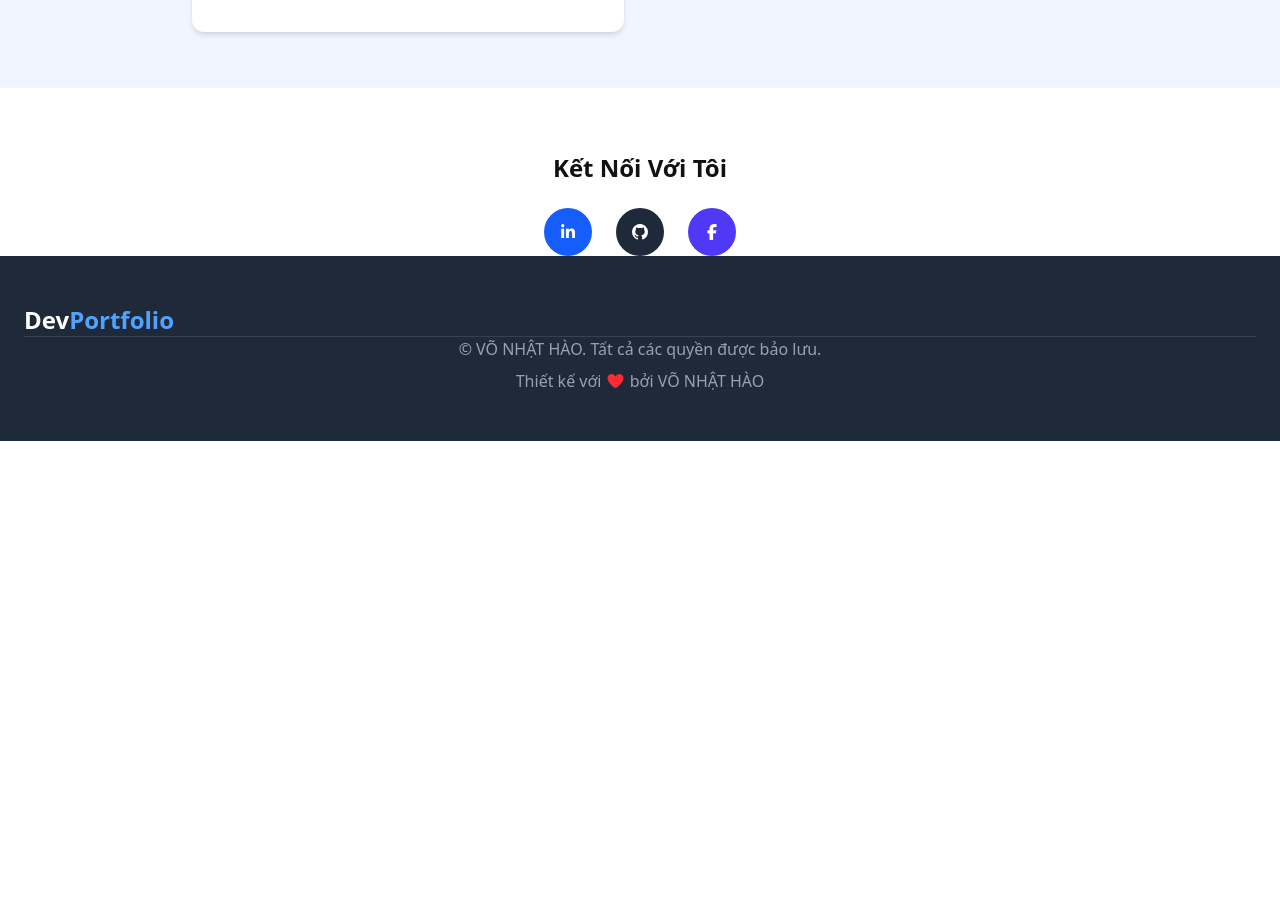
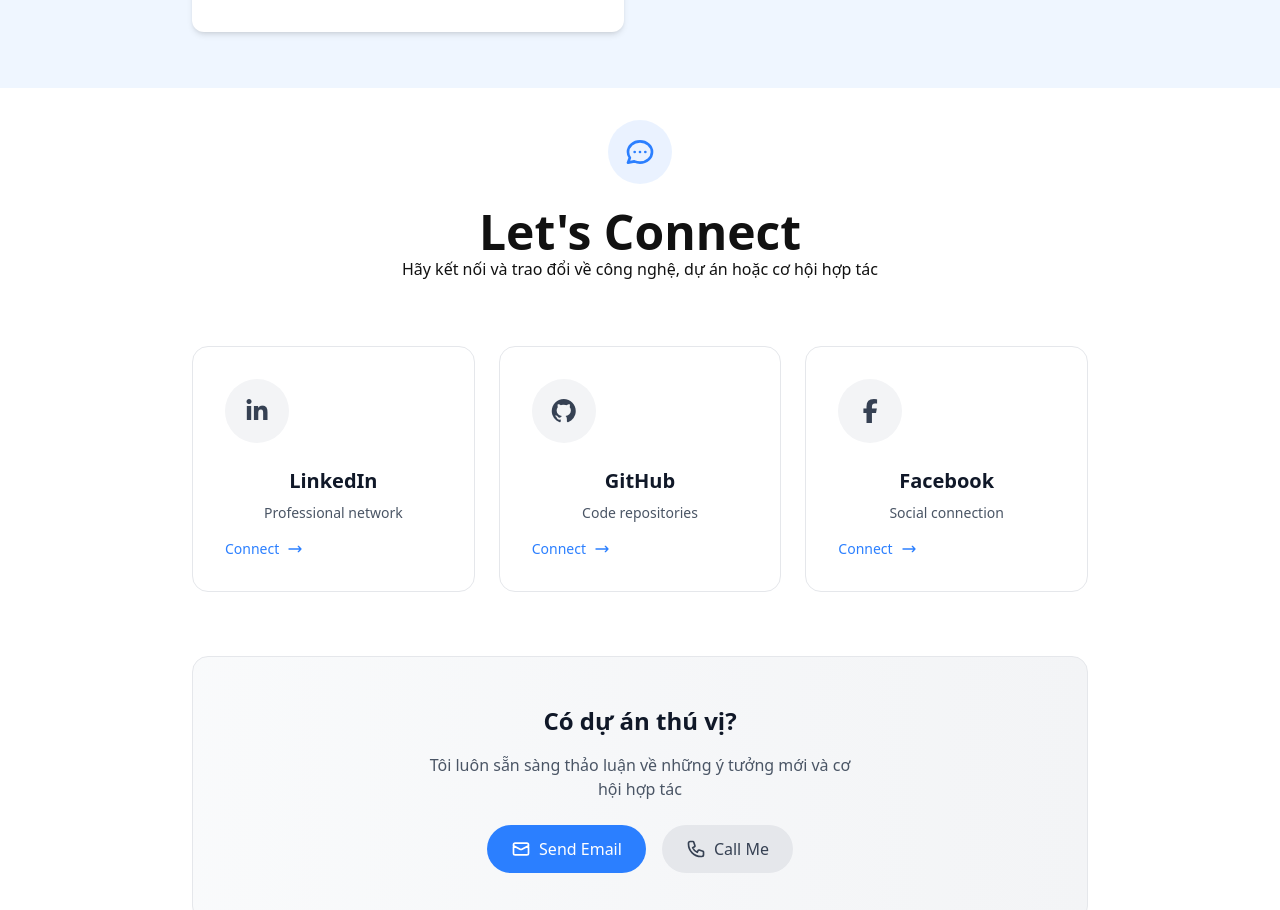
Before and after one commit to Haoo-8/portfolio, a React (Vite) app in the folder portfolio/: page / in a window 1280 px wide. Shown: the part 3645-4555 px from the top of the page. Before the commit the page ends 4086 px from the top, so only its background shows below. Built offline with nearby package versions, Linux system fonts and the light colour scheme.

Commit message:
fix: Update component contact

```diff
--- a/portfolio/src/components/layout/Main/Contact.tsx
+++ b/portfolio/src/components/layout/Main/Contact.tsx
@@ -1,53 +1,119 @@
 const socialMedia = [
   {
+    name: 'LinkedIn',
     href: 'https://www.linkedin.com/in/nhaathaoo-1b0075266/',
     iconClass: 'fab fa-linkedin-in',
-    bg: 'bg-blue-600',
-    hover: 'hover:bg-blue-700',
+    description: 'Professional network'
   },
   {
+    name: 'GitHub',
     href: 'https://github.com/Haoo-8',
     iconClass: 'fab fa-github',
-    bg: 'bg-gray-800',
-    hover: 'hover:bg-gray-900',
+    description: 'Code repositories'
   },
-//   {
-//     href: 'https://twitter.com/your-handle',
-//     iconClass: 'fab fa-twitter',
-//     bg: 'bg-blue-400',
-//     hover: 'hover:bg-blue-500',
-//   },
   {
+    name: 'Facebook',
     href: 'https://www.facebook.com/vo.nhat.hao.564269',
     iconClass: 'fab fa-facebook-f',
-    bg: 'bg-indigo-600',
-    hover: 'hover:bg-indigo-700',
+    description: 'Social connection'
   },
-//   {
-//     href: 'https://instagram.com/your-handle',
-//     iconClass: 'fab fa-instagram',
-//     bg: 'bg-pink-600',
-//     hover: 'hover:bg-pink-700',
-//   },
 ];
 
 export default function SocialLinks() {
   return (
-    <div id="contact" className="mt-16 text-center">
-      <h3 className="text-2xl font-bold mb-6 text-[var(--color-text)]">Kết Nối Với Tôi</h3>
-      <div className="flex justify-center space-x-6 items-center">
+    <section id="contact" className="py-20 px-6">
+      <div className="max-w-4xl mx-auto">
+        {/* Header Section */}
+        <div className="text-center mb-16">
+          <div className="inline-flex items-center justify-center w-16 h-16 bg-blue-500/10 rounded-full mb-6">
+            <svg className="w-8 h-8 text-blue-500" fill="none" stroke="currentColor" viewBox="0 0 24 24">
+              <path strokeLinecap="round" strokeLinejoin="round" strokeWidth={2} d="M8 12h.01M12 12h.01M16 12h.01M21 12c0 4.418-4.03 8-9 8a9.863 9.863 0 01-4.255-.949L3 20l1.395-3.72C3.512 15.042 3 13.574 3 12c0-4.418 4.03-8 9-8s9 3.582 9 8z" />
+            </svg>
+          </div>
+
+          <h2 className="text-4xl md:text-5xl font-bold text-[var(--color-text)]">
+            Let's Connect
+          </h2>
+
+          <p className="text-[var(--color-text)] max-w-2xl mx-auto leading-relaxed">
+            Hãy kết nối và trao đổi về công nghệ, dự án hoặc cơ hội hợp tác
+          </p>
+        </div>
+
+        {/* Social Links Grid */}
+        <div className="grid grid-cols-1 md:grid-cols-3 gap-6 mb-16">
           {socialMedia.map((item, index) => (
             <a
               key={index}
               href={item.href}
               target="_blank"
               rel="noopener noreferrer"
-            className={`w-12 h-12 ${item.bg} text-white aspect-square rounded-full flex items-center justify-center ${item.hover} transition`}
+              className="group relative overflow-hidden bg-white dark:bg-gray-800 rounded-2xl p-8 border border-gray-200 dark:border-gray-700 hover:border-blue-500/50 dark:hover:border-blue-500/50 transition-all duration-300 hover:shadow-xl hover:shadow-blue-500/10 hover:-translate-y-1"
             >
-            <i className={item.iconClass}></i>
+              {/* Background gradient effect */}
+              <div className="absolute inset-0 bg-gradient-to-br from-blue-500/5 to-transparent opacity-0 group-hover:opacity-100 transition-opacity duration-300"></div>
+
+              <div className="relative z-10">
+                {/* Icon */}
+                <div className="flex items-center justify-center w-16 h-16 bg-gray-100 dark:bg-gray-700 rounded-full mb-6 group-hover:bg-blue-500 group-hover:text-white transition-all duration-300">
+                  <i className={`${item.iconClass} text-2xl text-gray-700 dark:text-gray-300 group-hover:text-white transition-colors duration-300`}></i>
+                </div>
+
+                {/* Content */}
+                <h3 className="text-xl font-semibold text-gray-900 dark:text-white mb-2 group-hover:text-blue-600 dark:group-hover:text-blue-400 transition-colors duration-300">
+                  {item.name}
+                </h3>
+
+                <p className="text-gray-600 dark:text-gray-400 text-sm mb-4">
+                  {item.description}
+                </p>
+
+                {/* Arrow indicator */}
+                <div className="flex items-center text-blue-500 font-medium text-sm">
+                  <span className="mr-2">Connect</span>
+                  <svg className="w-4 h-4 transform group-hover:translate-x-1 transition-transform duration-300" fill="none" stroke="currentColor" viewBox="0 0 24 24">
+                    <path strokeLinecap="round" strokeLinejoin="round" strokeWidth={2} d="M17 8l4 4m0 0l-4 4m4-4H3" />
+                  </svg>
+                </div>
+              </div>
             </a>
           ))}
         </div>
+
+        {/* Contact CTA */}
+        <div className="text-center">
+          <div className="bg-gradient-to-r from-gray-50 to-gray-100 dark:from-gray-800 dark:to-gray-700 rounded-2xl p-8 md:p-12 border border-gray-200 dark:border-gray-600">
+            <h3 className="text-2xl font-bold text-gray-900 dark:text-white mb-4">
+              Có dự án thú vị?
+            </h3>
+            <p className="text-gray-600 dark:text-gray-300 mb-6 max-w-md mx-auto">
+              Tôi luôn sẵn sàng thảo luận về những ý tưởng mới và cơ hội hợp tác
+            </p>
+
+            <div className="flex flex-col sm:flex-row items-center justify-center gap-4">
+              <a
+                href="mailto:your-email@example.com"
+                className="inline-flex items-center px-6 py-3 bg-blue-500 hover:bg-blue-600 text-white font-medium rounded-full transition-all duration-300 hover:scale-105 hover:shadow-lg hover:shadow-blue-500/25"
+              >
+                <svg className="w-5 h-5 mr-2" fill="none" stroke="currentColor" viewBox="0 0 24 24">
+                  <path strokeLinecap="round" strokeLinejoin="round" strokeWidth={2} d="M3 8l7.89 4.26a2 2 0 002.22 0L21 8M5 19h14a2 2 0 002-2V7a2 2 0 00-2-2H5a2 2 0 00-2 2v10a2 2 0 002 2z" />
+                </svg>
+                Send Email
+              </a>
+
+              <a
+                href="tel:+84-your-phone"
+                className="inline-flex items-center px-6 py-3 bg-gray-200 hover:bg-gray-300 dark:bg-gray-700 dark:hover:bg-gray-600 text-gray-700 dark:text-gray-300 font-medium rounded-full transition-all duration-300"
+              >
+                <svg className="w-5 h-5 mr-2" fill="none" stroke="currentColor" viewBox="0 0 24 24">
+                  <path strokeLinecap="round" strokeLinejoin="round" strokeWidth={2} d="M3 5a2 2 0 012-2h3.28a1 1 0 01.948.684l1.498 4.493a1 1 0 01-.502 1.21l-2.257 1.13a11.042 11.042 0 005.516 5.516l1.13-2.257a1 1 0 011.21-.502l4.493 1.498a1 1 0 01.684.949V19a2 2 0 01-2 2h-1C9.716 21 3 14.284 3 6V5z" />
+                </svg>
+                Call Me
+              </a>
             </div>
+          </div>
+        </div>
+      </div>
+    </section>
   );
 }
--- a/portfolio/src/components/layout/Main/Experience.tsx
+++ b/portfolio/src/components/layout/Main/Experience.tsx
@@ -21,7 +21,7 @@ export default function Experience() {
             Kinh Nghiệm Làm Việc
           </h2>
           <p className="text-[var(--color-text)] mx-w-2xl mx-auto">
-            Quá trình phát triển nghê nghiệp và kinh nghiệm làm việc của tôi.
+            Quá trình phát triển nghề nghiệp và kinh nghiệm làm việc của tôi.
           </p>
         </div>
         <div className="max-w-3xl mx-auto timeline-container">
```
Lines whose indentation alone changed are shown as unchanged.
